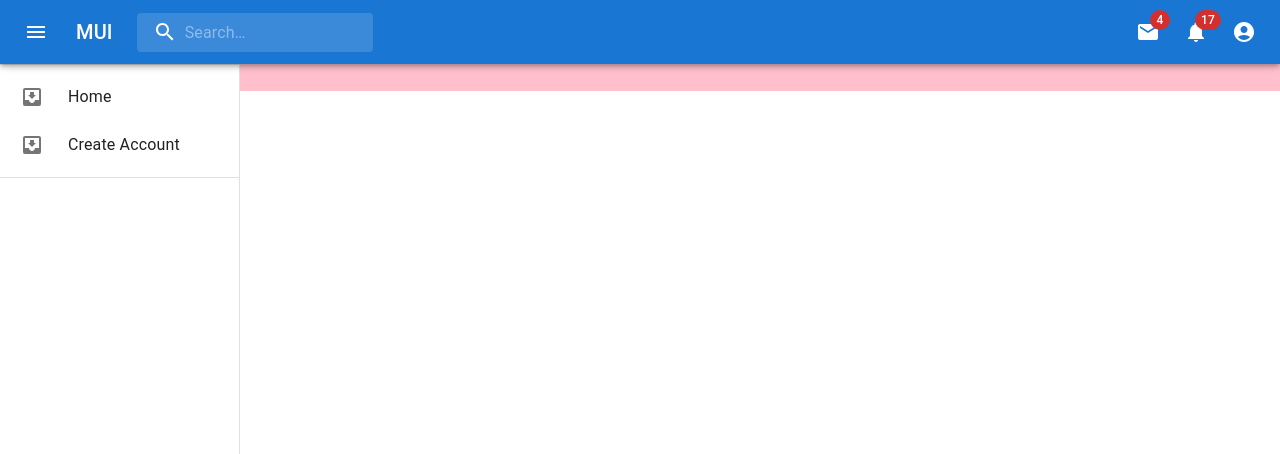
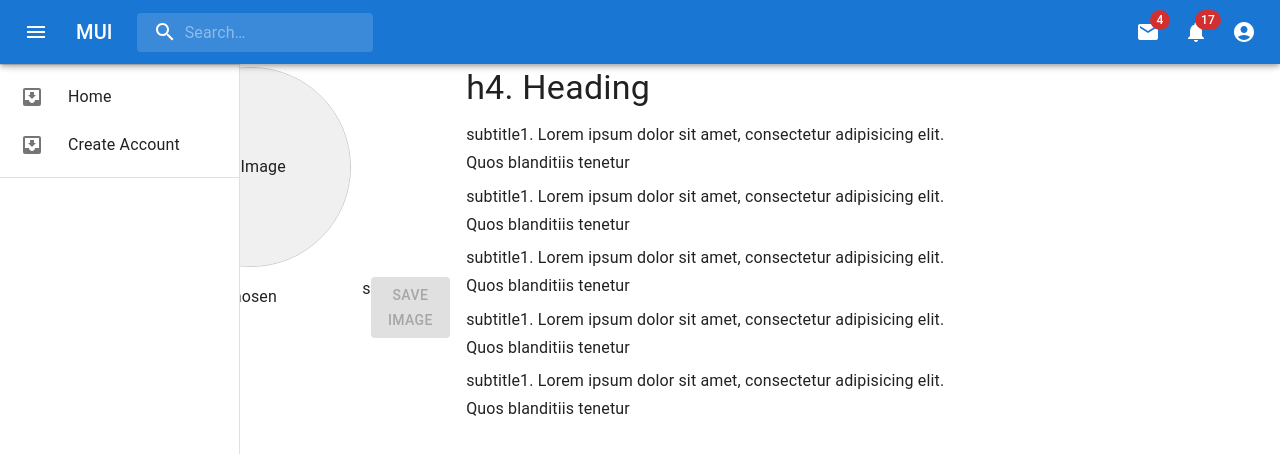
Before and after one commit to lokhandecoder/MembershipManagementWeb, a React (Create React App) app: page / in a window 1280 px wide. Shown: the top 454 px of the page. Built offline with nearby package versions, Linux system fonts and the light colour scheme.

Commit message:
new hcnages

```diff
--- a/src/Components/Fixed/LayoutComponent.tsx
+++ b/src/Components/Fixed/LayoutComponent.tsx
@@ -9,7 +9,7 @@ interface LayoutComponentProps {
 function LayoutComponent({ children }: LayoutComponentProps) {
   return (
     <>
-     <div style={{ backgroundColor: "pink", height: "auto"}}>
+     <div >
      <MiniDrawer />
       <SideNav />
       <div style={{marginLeft: "4%", marginTop: "1.5%"}}>
--- /dev/null
+++ b/src/Components/HomePageComponents/ProfileImage.tsx
@@ -0,0 +1,89 @@
+import React, { useState } from "react";
+import Button from "@mui/material/Button";
+
+interface ProfileImageProps {
+  defaultImage?: string;
+}
+
+const ProfileImage: React.FC<ProfileImageProps> = ({ defaultImage }) => {
+  const [image, setImage] = useState<string | null>(defaultImage || null);
+
+  const handleImageChange = (event: React.ChangeEvent<HTMLInputElement>) => {
+    const file = event.target.files?.[0];
+
+    if (file) {
+      const reader = new FileReader();
+      reader.onloadend = () => {
+        setImage(reader.result as string);
+      };
+      reader.readAsDataURL(file);
+    }
+  };
+
+  const handleSaveImage = () => {
+    // Add your logic to save the image (e.g., send it to the server)
+    // For demonstration purposes, we'll log the image data to the console
+    console.log("Saving image:", image);
+
+    // Reset the image state to allow changing the picture again
+    setImage(null);
+  };
+
+  return (
+    <>
+      <div style={{ display: "flex", justifyContent: "center" }}>
+        <div
+          style={{
+            width: "200px",
+            height: "200px",
+            border: "1px solid #ccc",
+            borderRadius: "50%",
+            overflow: "hidden",
+          }}
+        >
+          {image ? (
+            <img
+              src={image}
+              alt="Profile"
+              style={{ width: "100%", height: "100%", objectFit: "cover" }}
+            />
+          ) : (
+            <div
+              style={{
+                display: "flex",
+                alignItems: "center",
+                justifyContent: "center",
+                height: "100%",
+                backgroundColor: "#f0f0f0",
+              }}
+            >
+              No Image
+            </div>
+          )}
+        </div>
+      </div>
+      <div
+        style={{ display: "flex", justifyContent: "center", marginTop: "10px" }}
+      >
+        {image ? (
+          <Button variant="contained" onClick={handleSaveImage}>
+            Edit Image
+          </Button>
+        ) : (
+          <>
+            <input type="file" accept="image/*" onChange={handleImageChange} />s
+            <Button
+              variant="contained"
+              disabled={!image}
+              onClick={handleSaveImage}
+            >
+              Save Image
+            </Button>
+          </>
+        )}
+      </div>
+    </>
+  );
+};
+
+export default ProfileImage;
--- /dev/null
+++ b/src/Components/HomePageComponents/ProfileInfo.tsx
@@ -0,0 +1,36 @@
+import React from "react";
+import Box from "@mui/material/Box";
+import Typography from "@mui/material/Typography";
+function ProfileInfo() {
+  return (
+    <>
+      <Box sx={{ width: "100%", maxWidth: 500 }}>
+        <Typography variant="h4" gutterBottom>
+          h4. Heading
+        </Typography>
+        <Typography variant="subtitle1" gutterBottom>
+        subtitle1. Lorem ipsum dolor sit amet, consectetur adipisicing elit. Quos
+        blanditiis tenetur
+      </Typography>
+      <Typography variant="subtitle1" gutterBottom>
+        subtitle1. Lorem ipsum dolor sit amet, consectetur adipisicing elit. Quos
+        blanditiis tenetur
+      </Typography>
+      <Typography variant="subtitle1" gutterBottom>
+        subtitle1. Lorem ipsum dolor sit amet, consectetur adipisicing elit. Quos
+        blanditiis tenetur
+      </Typography>
+      <Typography variant="subtitle1" gutterBottom>
+        subtitle1. Lorem ipsum dolor sit amet, consectetur adipisicing elit. Quos
+        blanditiis tenetur
+      </Typography>
+      <Typography variant="subtitle1" gutterBottom>
+        subtitle1. Lorem ipsum dolor sit amet, consectetur adipisicing elit. Quos
+        blanditiis tenetur
+      </Typography>
+      </Box>
+    </>
+  );
+}
+
+export default ProfileInfo;
--- a/src/Pages/HomePage.tsx
+++ b/src/Pages/HomePage.tsx
@@ -1,12 +1,33 @@
-import React from 'react'
-import LayoutComponent from '../Components/Fixed/LayoutComponent'
+import React from "react";
+import LayoutComponent from "../Components/Fixed/LayoutComponent";
+import { styled } from '@mui/material/styles';
+import Box from '@mui/material/Box';
+import Paper from '@mui/material/Paper';
+import Grid from '@mui/material/Grid';
+import ProfileImage from "../Components/HomePageComponents/ProfileImage";
+import ProfileInfo from "../Components/HomePageComponents/ProfileInfo";
 
+const Item = styled(Paper)(({ theme }) => ({
+  backgroundColor: theme.palette.mode === 'dark' ? '#1A2027' : '#fff',
+  ...theme.typography.body2,
+  padding: theme.spacing(1),
+  textAlign: 'center',
+  color: theme.palette.text.secondary,
+}));
 function HomePage() {
   return (
     <LayoutComponent>
-        <div >HomePage</div>
+      <Grid container spacing={2}>
+        <Grid item xs={4}>
+          {/* <Item>xs=8</Item> */
+          <ProfileImage />}
+        </Grid>
+        <Grid item xs={8}>
+          <ProfileInfo />
+        </Grid>
+      </Grid>
     </LayoutComponent>
-  )
+  );
 }
 
-export default HomePage
+export default HomePage;
```
Also changed, not shown: src/Models/MemberModel.ts (added, +11 -0 lines), src/Services/MembersServices.ts (added).
